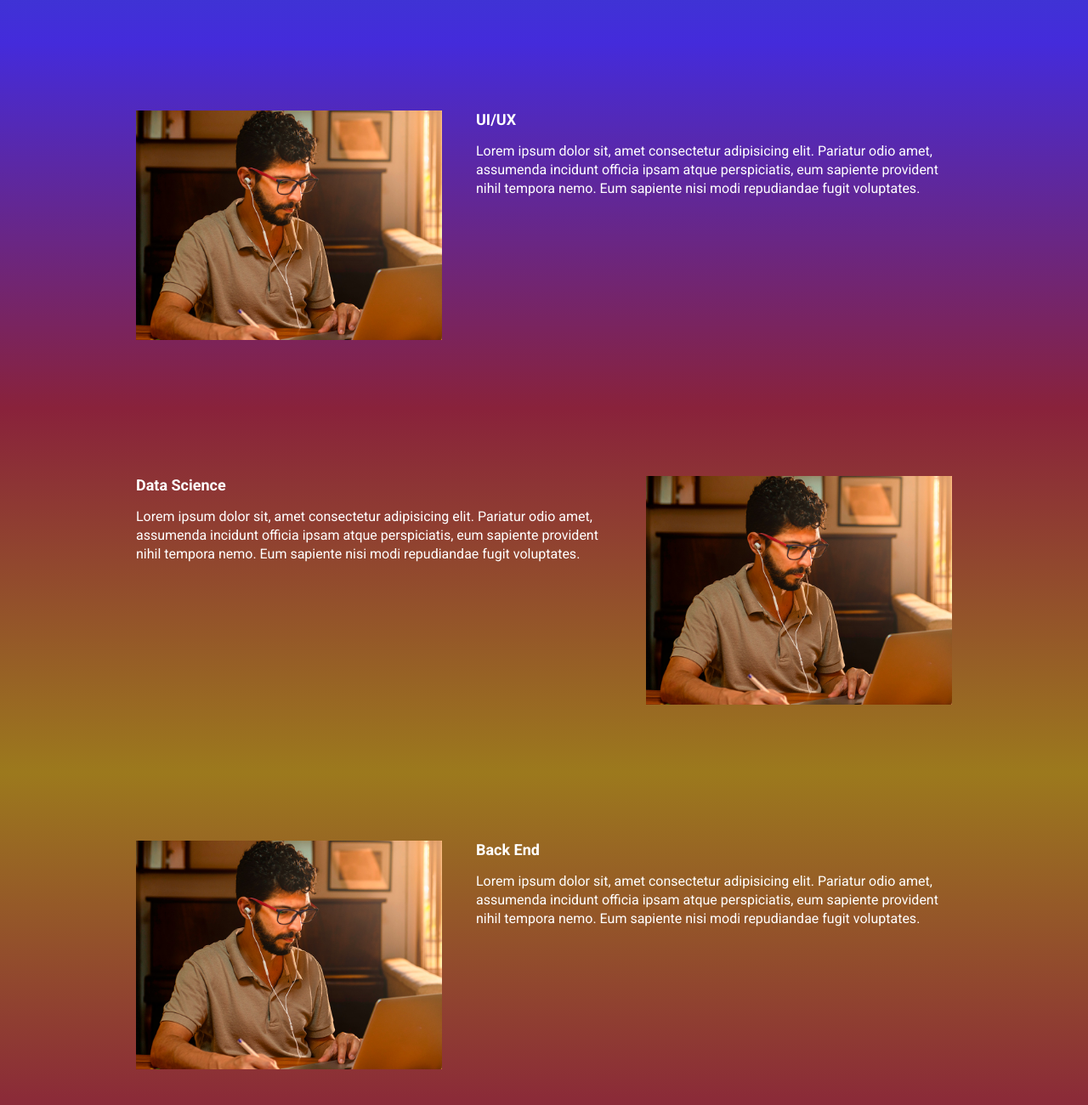
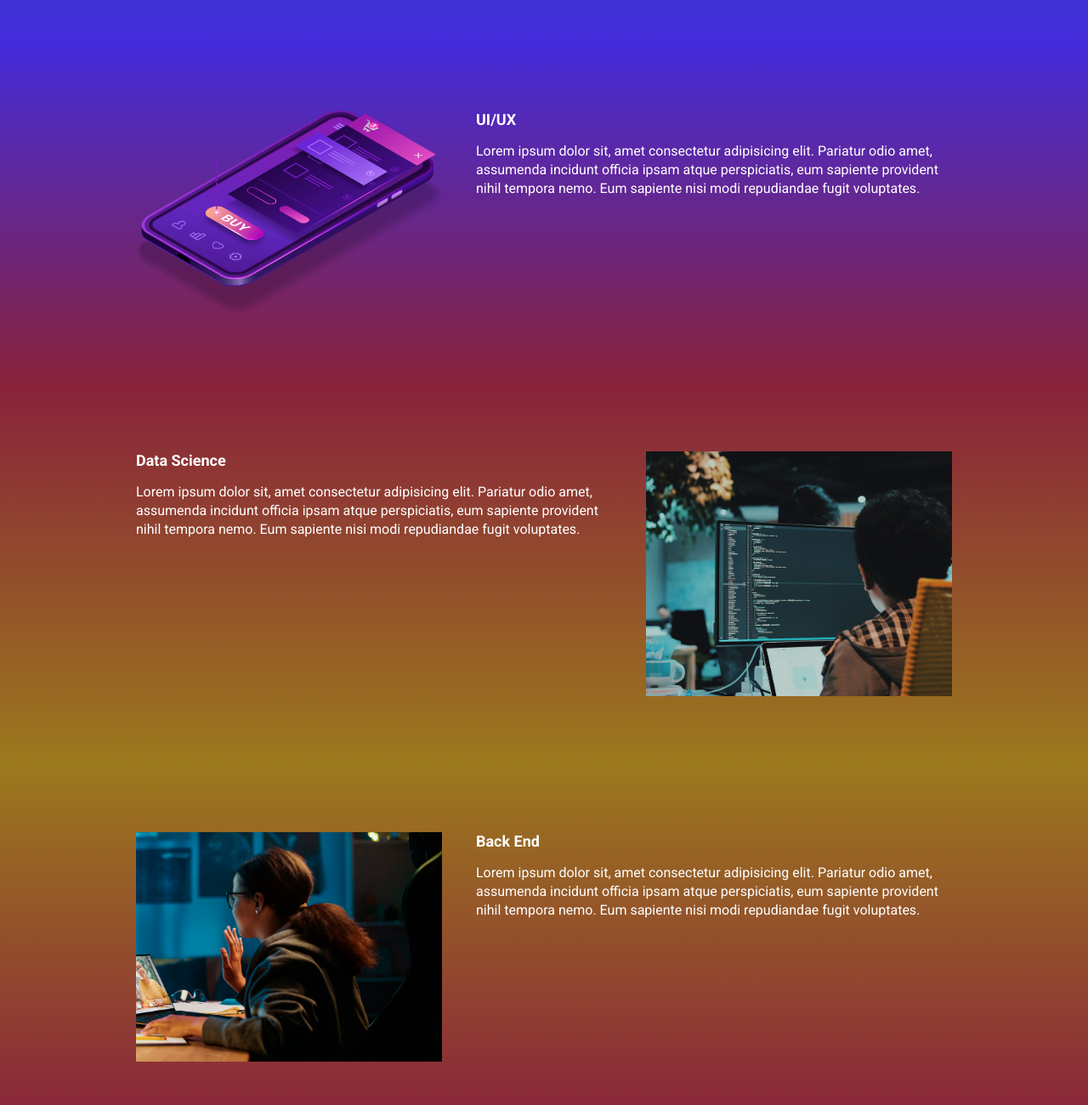
Before and after one commit to LauricoAbreu/ebac_tech_talks, a website built with Parcel: page src/index.html in a window 1280 px wide. Shown: the part 940-2240 px from the top of the page at 85% size. Built offline with nearby package versions, Linux system fonts and the light colour scheme.

Commit message:
correcao

```diff
--- a/src/index.html
+++ b/src/index.html
@@ -59,7 +59,7 @@
                 Lorem ipsum dolor sit, amet consectetur adipisicing elit. Pariatur odio amet, assumenda incidunt officia ipsam atque perspiciatis, eum sapiente provident nihil tempora nemo. Eum sapiente nisi modi repudiandae fugit voluptates.
             </p>
         </div>
-        <img class="event__image" src="./images/frontend.png" alt="Front-end">
+        <img class="event__image" src="./images/ui-ux.png" alt="UI/UX">
     </div>
 </section>
 <section class="event event--data-science">
@@ -70,7 +70,7 @@
                 Lorem ipsum dolor sit, amet consectetur adipisicing elit. Pariatur odio amet, assumenda incidunt officia ipsam atque perspiciatis, eum sapiente provident nihil tempora nemo. Eum sapiente nisi modi repudiandae fugit voluptates.
             </p>
         </div>
-        <img class="event__image" src="./images/frontend.png" alt="Front-end">
+        <img class="event__image" src="./images/data.png" alt="Data Science">
     </div>
 </section>
 <section class="event event--backend event--image-left">
@@ -81,7 +81,7 @@
                 Lorem ipsum dolor sit, amet consectetur adipisicing elit. Pariatur odio amet, assumenda incidunt officia ipsam atque perspiciatis, eum sapiente provident nihil tempora nemo. Eum sapiente nisi modi repudiandae fugit voluptates.
             </p>
         </div>
-        <img class="event__image" src="./images/frontend.png" alt="Front-end">
+        <img class="event__image" src="./images/backend.png" alt="Back End">
     </div>
 </section>
 
```
